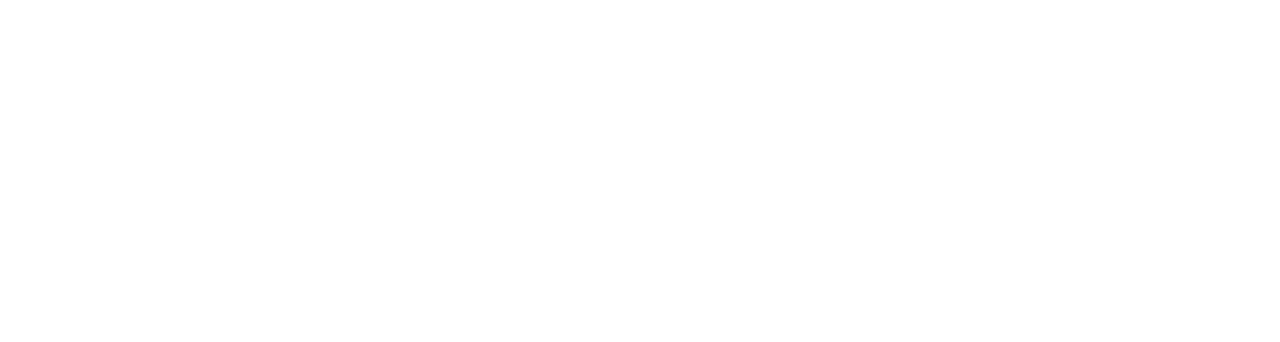
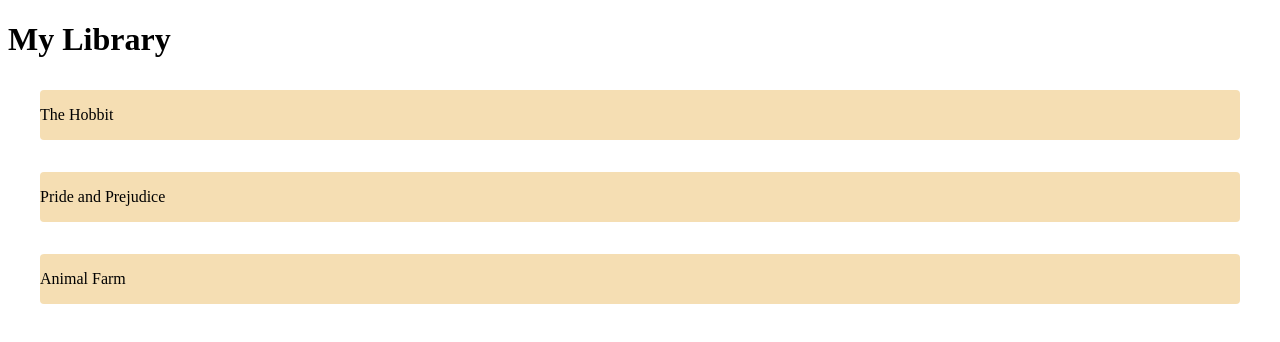
Before and after one commit to jbaldwin0/odin-library, a website: page index.html in a window 1280 px wide. Drawn offline with Linux system fonts and the light colour scheme.

Commit message:
Set working code to push book jsons onto page

```diff
--- a/index.html
+++ b/index.html
@@ -5,9 +5,13 @@
     <meta http-equiv="X-UA-Compatible" content="IE=edge">
     <meta name="viewport" content="width=device-width, initial-scale=1.0">
     <script src="./script.js" defer></script>
+    <link rel="stylesheet" href="./style.css">
     <title>Library</title>
 </head>
 <body>
+    <h1>My Library</h1>
+    <div id="shelf">
 
+    </div>
 </body>
 </html>
--- a/script.js
+++ b/script.js
@@ -1,4 +1,5 @@
 const myLibrary = [];
+var shelf = document.getElementById("shelf");
 
 function Book(title, author, pages, read) {
     this.title = title;
@@ -12,14 +13,25 @@ function addBookToLibrary(book) {
 }
 
 function iterateThroughBooks(library) {
-
     for (let i = 0; i < library.length; i++) {
-        console.log(library.pop());
+        console.log(library[i]);
+        const book = `
+        <div class="books">
+            <p>${library[i].title}</p>
+        </div>
+        `;
+        shelf.insertAdjacentHTML("beforeend", book);
         // Perform iteration action
     }
 }
 
+// document.body.innerHTML = markup;
+// library[i].title;
 const hobbit = new Book("The Hobbit", "Tolkien", "255", "Yes");
+const pride = new Book("Pride and Prejudice", "Austen", "314", "Yes");
+const animal = new Book("Animal Farm", "Orwell", "157", "No");
 addBookToLibrary(hobbit);
-// console.log(myLibrary.pop());
+addBookToLibrary(pride);
+addBookToLibrary(animal);
+
 iterateThroughBooks(myLibrary);
--- a/style.css
+++ b/style.css
@@ -0,0 +1,7 @@
+
+.books {
+    background-color: wheat;
+    border-radius: 4px;
+    display: flex;
+    margin: 2em;
+}
```
Also changed, not shown: .eslintrc.json.
